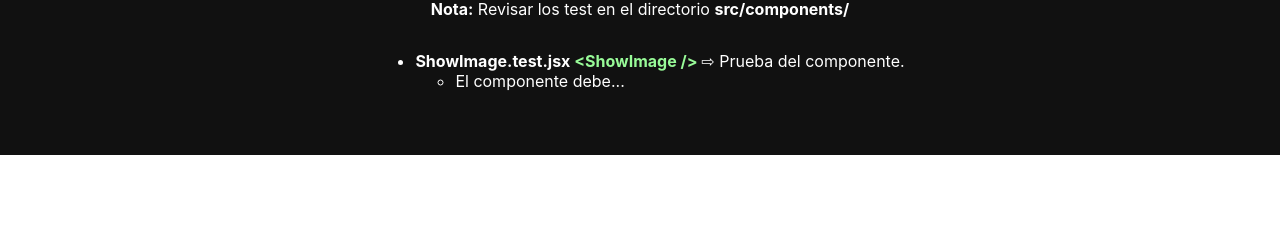
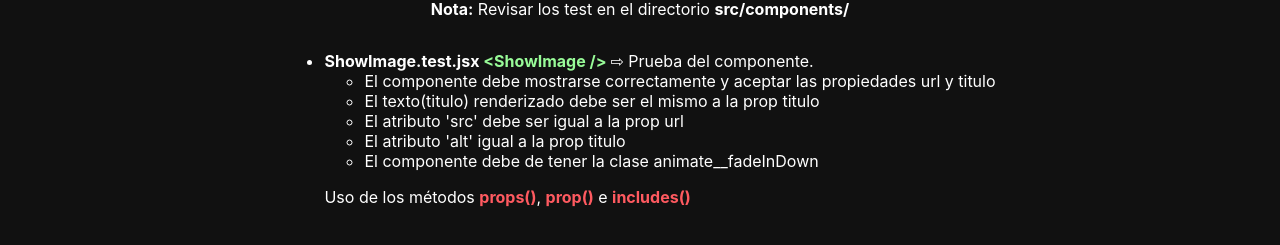
Before and after one commit to icao/pruebas-unitarias-integracion-react, a React (Create React App) app: page / in a window 1280 px wide. Shown: the part 1835-2080 px from the top of the page. Before the commit the page ends 1990 px from the top, so only its background shows below. Built offline with nearby package versions, Linux system fonts and the light colour scheme.

Commit message:
Pruebas de atributos de un nodo y prueba de inclusion de una clase css en el nodo

```diff
--- a/src/components/01-mi-primer-componente-test/MiPrimerComponenteTest.jsx
+++ b/src/components/01-mi-primer-componente-test/MiPrimerComponenteTest.jsx
@@ -159,8 +159,23 @@ const MiPrimerComponenteTest = () => {
           </strong>{' '}
           ⇨ Prueba del componente.
           <ul>
-            <li>El componente debe...</li>
+            <li>
+              El componente debe mostrarse correctamente y aceptar las
+              propiedades url y titulo
+            </li>
+            <li>
+              El texto(titulo) renderizado debe ser el mismo a la prop titulo
+            </li>
+            <li>El atributo 'src' debe ser igual a la prop url</li>
+            <li>El atributo 'alt' igual a la prop titulo</li>
+            <li>El componente debe de tener la clase animate__fadeInDown</li>
           </ul>
+          <p>
+            Uso de los métodos{' '}
+            <strong className='test-method-enzyme'>props()</strong>,{' '}
+            <strong className='test-method-enzyme'>prop()</strong> e{' '}
+            <strong className='test-method-enzyme'>includes()</strong>
+          </p>
         </li>
       </ul>
     </>
```
Also changed, not shown: 1 other file (tests, documents, lock files or other folders).
